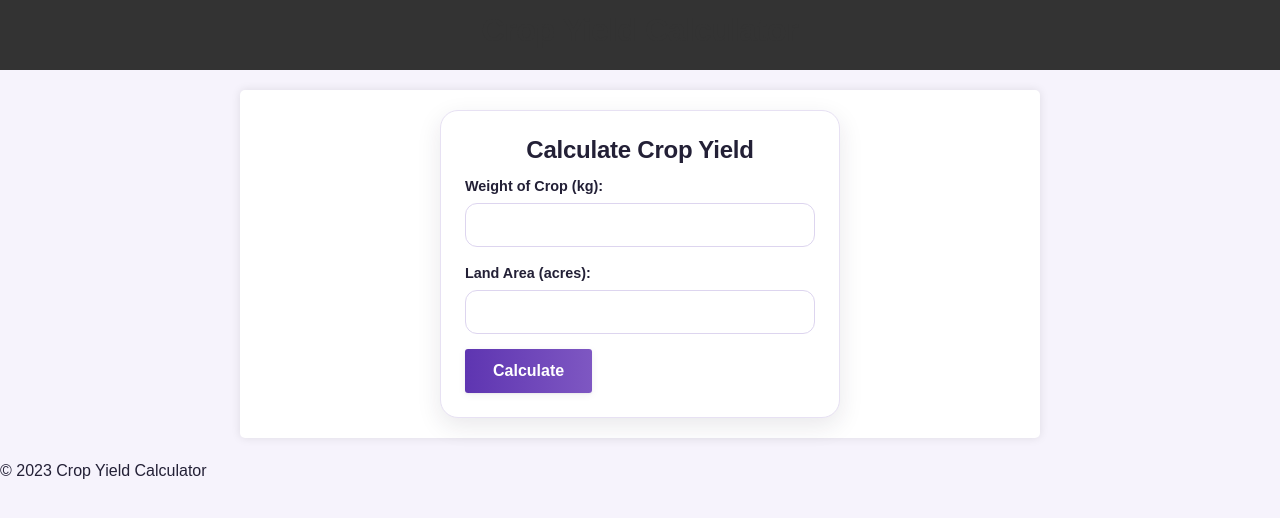
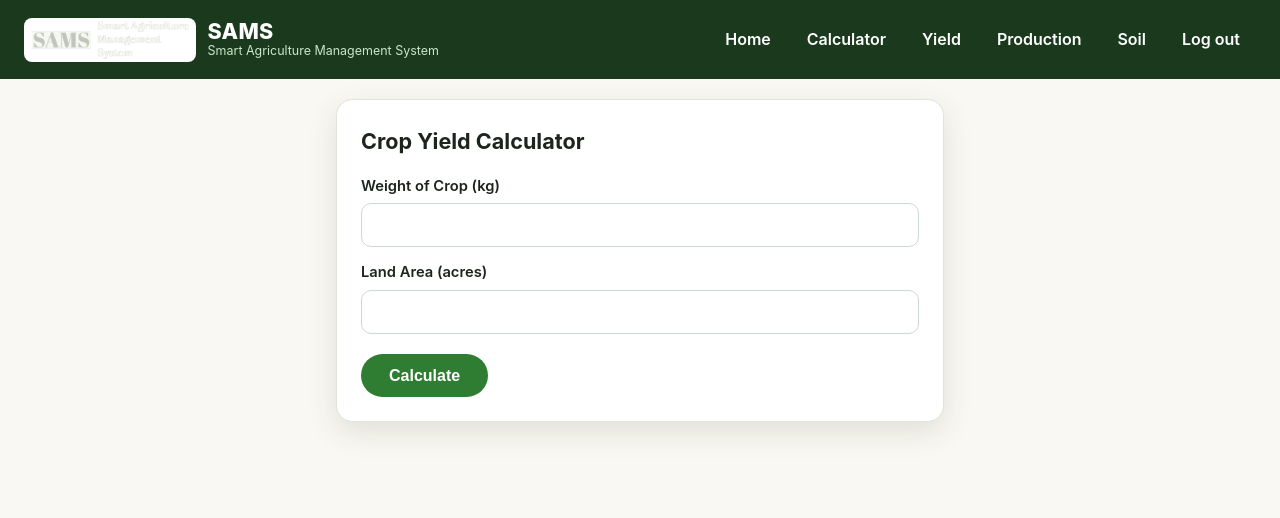
Before and after one commit to KmSasikumar/SmartAgriculture, a Django app: page /cropyeild/ in a window 1280 px wide. Shown: the top 518 px of the page. Run offline with Django 4.2, Linux system fonts and the light colour scheme; the visitor is signed in with stand-in values (Sample User, id 1).

Commit message:
Rebuild: brand-new cropyeild.html (same design)
Updated the layout and styling of the crop yield calculator page, including a new header and footer structure.

```diff
--- a/farming/templates/cropyeild.html
+++ b/farming/templates/cropyeild.html
@@ -2,32 +2,43 @@
 <!DOCTYPE html>
 <html lang="en">
 <head>
-    <title>Crop Yield Calculator</title>
-    <link rel="stylesheet" href={% static 'Style.css' %}>
-    <link rel="stylesheet" href={% static 'ui.css' %}>
-
+    <meta charset="UTF-8">
+    <meta name="viewport" content="width=device-width, initial-scale=1.0">
+    <title>Crop Yield Calculator | SAMS</title>
+    <link rel="stylesheet" href="{% static 'app.css' %}">
 </head>
 <body>
-    <header>
-        <h1>Crop Yield Calculator</h1>
+    <header class="site-header">
+        <div class="brand">
+            <img src="{% static 'SAMSlogo.png' %}" alt="SAMS logo">
+            <div>
+                <div class="brand-name">SAMS</div>
+                <div class="brand-sub">Smart Agriculture Management System</div>
+            </div>
+        </div>
+        <nav class="main-nav">
+            <a href="/">Home</a>
+            <a href="{% url 'finance' %}">Calculator</a>
+            <a href="{% url 'cropyeild' %}">Yield</a>
+            <a href="{% url 'production' %}">Production</a>
+            <a href="{% url 'soil_classification' %}">Soil</a>
+            <a href="{% url 'signout' %}">Log out</a>
+        </nav>
     </header>
-    <main>
-        <section class="crop-form">
-            <h2>Calculate Crop Yield</h2>
-            <form id="crop-yield-calculator" method = "post">
+
+    <main class="page">
+        <div class="form-card">
+            <h1>Crop Yield Calculator</h1>
+            <form id="crop-yield-calculator" method="post">
                 {% csrf_token %}
-                <label for="crop-weight">Weight of Crop (kg):</label>
-                <input type="number" id="crop-weight" name = "weight" required>
-                <label for="land-area">Land Area (acres):</label>
-                <input type="number" id="land-area" name = "area" required>
-                <button type="submit">Calculate</button>
+                <label for="crop-weight">Weight of Crop (kg)</label>
+                <input type="number" id="crop-weight" name="weight" step="any" required>
+                <label for="land-area">Land Area (acres)</label>
+                <input type="number" id="land-area" name="area" step="any" required>
+                <button type="submit" class="btn">Calculate</button>
             </form>
-            <p id="yield-result" name = "yield-result">{{ans}}</p>
-        </section>
+            {% if ans %}<p class="result" id="yield-result">{{ ans }}</p>{% endif %}
+        </div>
     </main>
-    <footer>
-        <p>&copy; 2023 Crop Yield Calculator</p>
-    </footer>
-    {% comment %} <script src="{% static 'yeildcalculator.js' %}" ></script> {% endcomment %}
 </body>
 </html>
```
